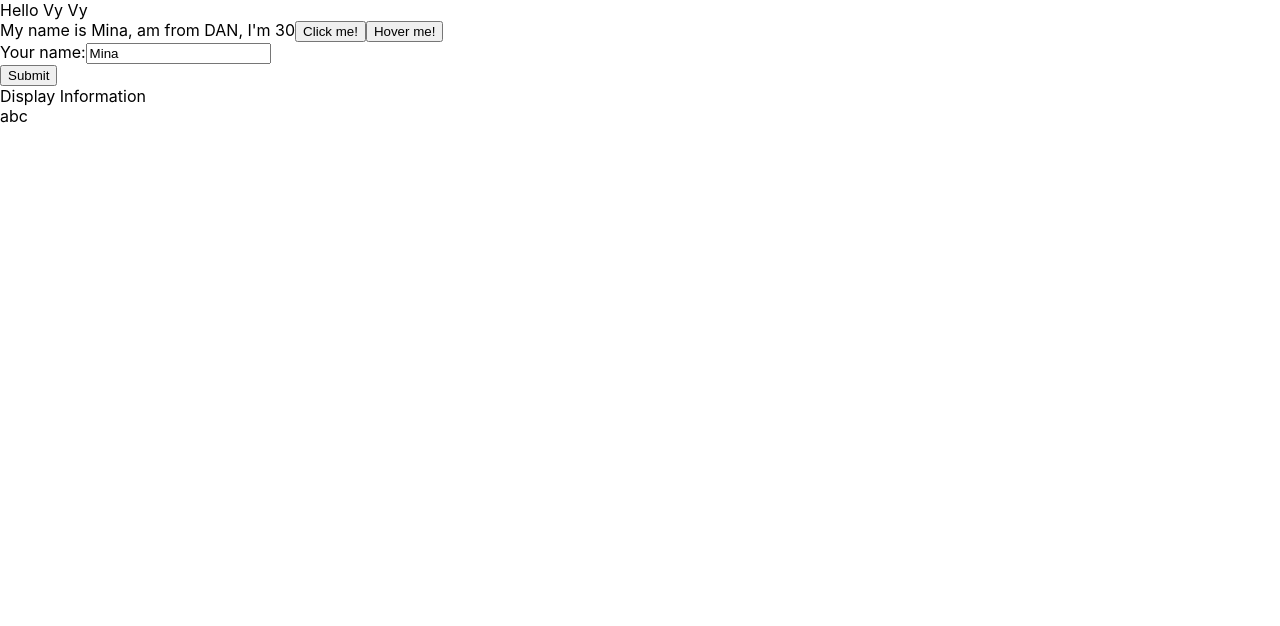
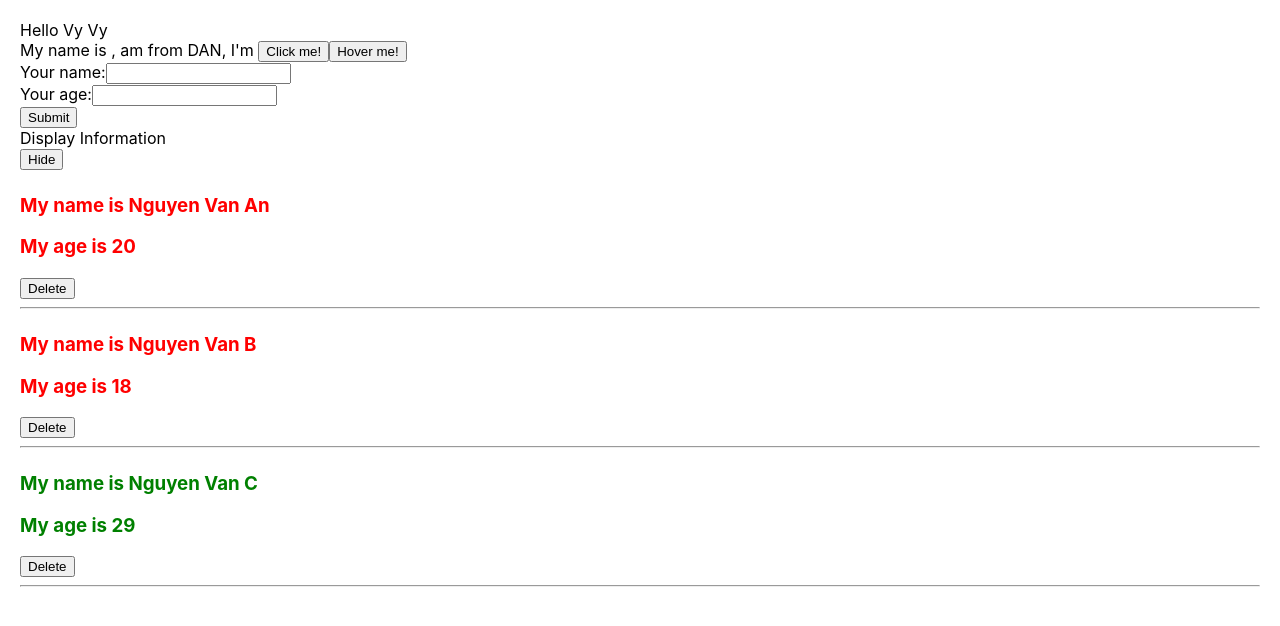
Before and after one commit to thaovy1994/react-redux, a React (Create React App) app: page / in a window 1280 px wide. Shown: the top 626 px of the page. Built offline with nearby package versions, Linux system fonts and the light colour scheme.

Commit message:
third commit

```diff
--- a/package.json
+++ b/package.json
@@ -13,6 +13,7 @@
     "redux": "4.2.0",
     "redux-devtools-extension": "2.13.9",
     "redux-thunk": "2.4.1",
+    "sass": "1.75.0",
     "web-vitals": "2.1.4"
   },
   "scripts": {
--- a/src/App.js
+++ b/src/App.js
@@ -1,5 +1,5 @@
 import React from 'react';
-import './App.css';
+import './App.scss';
 import MyComponent from './components/MyComponent';
 
 //class component:
--- a/src/App.css
+++ b/src/App.scss
@@ -1,4 +1,5 @@
 body {
+  padding: 20px;
   margin: 0;
   font-family: -apple-system, BlinkMacSystemFont, 'Segoe UI', 'Roboto', 'Oxygen',
     'Ubuntu', 'Cantarell', 'Fira Sans', 'Droid Sans', 'Helvetica Neue',
--- a/src/components/UserInfor.js
+++ b/src/components/AddUserInfor.js
@@ -1,10 +1,10 @@
 import React from "react";
 
-class UserInfor extends React.Component {
+class AddUserInfor extends React.Component {
     state = {
-        name: 'Mina',
+        name: '',
         address: 'DAN',
-        age: 30
+        age: ''
     }
     //Dùng arrow function tại đây để hàm dùng đc biến this
     //handleClick = (event) =>{ ... }
@@ -30,9 +30,20 @@ class UserInfor extends React.Component {
        })
     }
 
+    handleOnChangeAge(event){
+        this.setState({
+             age: event.target.value
+        })
+     }
+
     handleOnSubmit(event){
         //Ngăn reload trang
         event.preventDefault();
+        this.props.handleAddNewUesrs({
+            id: Math.floor((Math.random()*100)+1) + '-random',
+            name: this.state.name,
+            age: this.state.age
+        });
     }
 
     render(){
@@ -49,6 +60,13 @@ class UserInfor extends React.Component {
                     onChange={(event)=>{this.handleOnChangeInput(event)}}
                     />
                     <br/>
+                    <label>Your age:</label>
+                    <input
+                    value={this.state.age}
+                    type="text"
+                    onChange={(event)=>{this.handleOnChangeAge(event)}}
+                    />
+                    <br/>
                     <button>Submit</button>
                 </form>
             </div>
@@ -56,4 +74,4 @@ class UserInfor extends React.Component {
     }
 }
 
-export default UserInfor;
+export default AddUserInfor;
--- a/src/components/DisplayInfor.js
+++ b/src/components/DisplayInfor.js
@@ -1,12 +1,68 @@
 import React from "react";
+import './DisplayInfor.scss';
 
 class DisplayInfor extends React.Component {
+    state = {
+        isShowUsersList: true
+    }
+    handleShowHide = () => {
+        this.setState({
+            isShowUsersList: !this.state.isShowUsersList
+        })
+    }
     render(){
-        console.log(this.props);//props: tự động truyền từ cha sang con
+        //props: tự động truyền từ cha sang con
+        //destructuring array/object = gán property của ...
+        // const {age, name} = this.props;//dùng {} vì biến props tượng trưng cho 1 object
+        const {usersList} =this.props;
+        console.table(usersList);//render twice is caused by TrictMode
         return(
-            <div>
+            <div className='display-infor-container'>
+                {/* <img src={logo}/> */}
                 Display Information<br/>
-                {this.props.name}
+                <div>
+                    <button onClick={()=> {this.handleShowHide()}}>
+                        {this.state.isShowUsersList === true ? "Hide" : "Show"}
+                    </button>
+                </div>
+                {/* {this.props.name}
+                <br/>
+                {name}
+                {age} */}
+                {this.state.isShowUsersList && //if this condition occur, it will render below
+                    <div>
+                    {usersList.map((user, index) => {
+                    //Cách 1:
+                    //Dấu + để ép kiểu string thành kiểu khác
+                    // if(+user.age>20) {
+                    //     return (
+                    //         <div key={index} className="red">
+                    //             <h2>My name is {user.name}</h2>
+                    //             <h2>My age is {user.age}</h2>
+                    //             <hr/>
+                    //         </div>
+                    //     )
+                    // } else {
+                    //     return (
+                    //         <div key={index} className="green">
+                    //             <h2>My name is {user.name}</h2>
+                    //             <h2>My age is {user.age}</h2>
+                    //             <hr/>
+                    //         </div>
+                    //     )
+                    // }
+                    //Cách 2:
+                    return (
+                        <div key={user.id} className={user.age > 20 ? "green" : "red"}>
+                            <h3 style={{paddingTop:'5px'}}>My name is {user.name}</h3>
+                            <h3>My age is {user.age}</h3>
+                            <button onClick={() => this.props.handleDeleteUser(user.id)}>Delete</button>
+                            <hr/>
+                        </div>
+                    )
+                })}
+                </div>
+                }
             </div>
         )
     }
--- /dev/null
+++ b/src/components/DisplayInfor.scss
@@ -0,0 +1,12 @@
+.display-infor-container {
+    .red {
+        color: red;
+        }
+        .green {
+          color: green;
+        }
+    img {
+        width: 350px;
+        height: 350px;
+    }
+}
--- a/src/components/MyComponent.js
+++ b/src/components/MyComponent.js
@@ -1,15 +1,53 @@
 import React from "react";
+import AddUserInfor from "./AddUserInfor";
 import DisplayInfor from "./DisplayInfor";
-import UserInfor from "./UserInfor";
 
 class MyComponent extends React.Component {
+    state = {
+       usersList: [
+        {id: 1, name: "Nguyen Van An", age: 20},
+        {id: 1, name: "Nguyen Van B", age: 18},
+        {id: 1, name: "Nguyen Van C", age: 29},
+       ]
+    }
+
+    handleAddNewUesrs = (userObj) => {
+        this.setState({
+            //dấu ... copy lại data của mảng đang có và userObj nằm ở đầu
+            usersList: [userObj, ...this.state.usersList]
+            // userObj nằm ở cuối:
+            // usersList: [...this.state.usersList, userObj]
+        })
+    }
+
+    handleDeleteUser = (userId) => {
+        let usersListClone = [...this.state.usersList]
+        usersListClone = usersListClone.filter(item => item.id !== userId)
+        this.setState({
+            usersList: usersListClone //update
+        })
+    }
+
     render(){ //collect all HTML -> UI
         //JSX -> html inside js
         return (
-           <div>
-                <UserInfor/>
-                <DisplayInfor name='abc' age='23'/>
+            <>
+            <div className="a">
+                <AddUserInfor
+                    handleAddNewUesrs = {this.handleAddNewUesrs}
+                    //ko có dấu () sau hàm vì đang tham chiếu, ko phải gọi hàm
+                />
+                <DisplayInfor
+                    // name = {"Karen"} age ={26}
+                    usersList={this.state.usersList}
+                    usersList2={this.state.usersList}
+                    handleDeleteUser = {this.handleDeleteUser}
+                />
            </div>
+           <div className="b">
+
+           </div>
+            </>
         );
     }
 }
```
Also changed, not shown: src/index.js (+5 -4 lines), 1 other file (tests, documents, lock files or other folders). Lines whose indentation alone changed are shown as unchanged.
